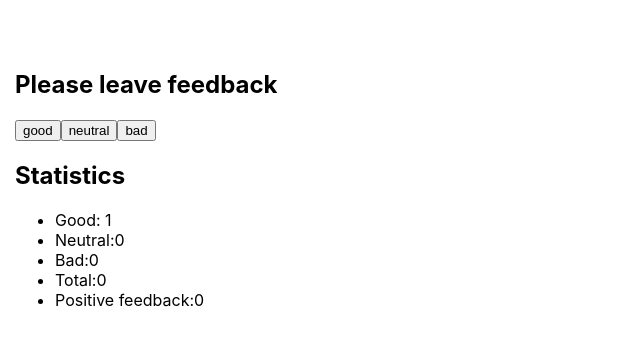
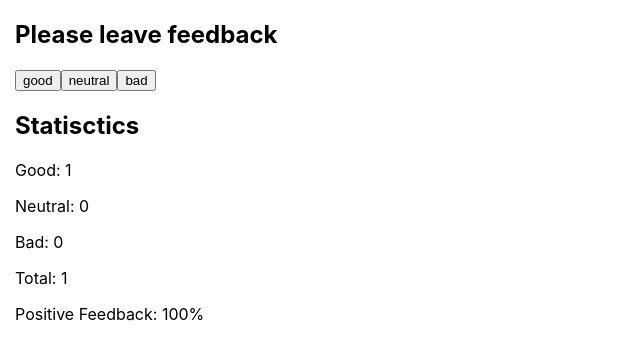
Before and after one commit to Olek9508/goit-react-hw-02-feedback, a React (Create React App) app: page / in a window 1280 px wide. Both pictures are taken after a click on the button "good". Shown: the top 360 px of the page, without its empty margins (0-640 px from the left). Built offline with nearby package versions, Linux system fonts and the light colour scheme.

Commit message:
change the structure

```diff
--- a/src/components/App/App.jsx
+++ b/src/components/App/App.jsx
@@ -1,7 +1,9 @@
-import { Container, Section } from "./App.styled";
-import { Stats } from "components/Statistic/Statistic";
-// import { FeedbackOptions } from "components/Feeedback/FeedbackOptions";
 import { Component } from "react";
+import { Section } from "components/Section/Section";
+import { Notification } from "components/Notificate/Notification";
+import { Statistics } from "../Statistic/Statistic";
+import { FeedbackOptions } from "../Feeedback/FeedbackOptions"
+import { Container } from "./App.styled";
 
 export class App extends Component{
   state = {
@@ -10,14 +12,51 @@ export class App extends Component{
   bad: 0,
   }
 
-  render() {
-    return (
-      <Container>
-      <Section title = "Feedback statisctisc">
-        <Stats good={0} neutral={0} bad={0} total={0} positivePercentage={0} />
-      </Section>
-      </Container>
+  onHandleClick = (key) => {
+    this.setState(prevState => {
+      return {
+        [key]: prevState[key] + 1
+      }
+    })
+  }
+
+
+  countTotalFeedback(){
+      const object = this.state;
+        return Object.values(object).reduce(
+        (total, item) => total + item, 0
     );
   }
 
+  countPositiveFeedbackPercentage() {
+    const totalAmount = this.countTotalFeedback();
+    return Math.round((this.state.good/totalAmount) *100) + "%";
+  };
+
+    render() {
+      const { good, neutral, bad } = this.state;
+
+      return (
+          <Container>
+          <div>
+            <FeedbackOptions
+            options={Object.keys(this.state)}
+            onLeaveFeedback={this.onHandleClick}
+            />
+
+            <Section title="Statisctics">
+              {this.countTotalFeedback() > 0 ?( <Statistics
+              good={good}
+              neutral={neutral}
+              bad={bad}
+              total={ this.countTotalFeedback()}
+              positiveFeedbackPercentage = {this.countPositiveFeedbackPercentage()}
+              />)
+              : (<Notification message="There is no feedback"/>)
+            }
+              </Section>
+          </div>
+          </Container>
+        )
+    }
 };
--- a/src/components/App/App.styled.jsx
+++ b/src/components/App/App.styled.jsx
@@ -7,7 +7,3 @@ export const Container = styled.div`
   margin-left: auto;
   margin-right: auto;`
   ;
-
-export const Section = styled.section`
-  padding-top: 50px;
-`
--- a/src/components/Feeedback/FeedbackOptions.jsx
+++ b/src/components/Feeedback/FeedbackOptions.jsx
@@ -0,0 +1,10 @@
+export const FeedbackOptions = ({ options, onLeaveFeedback }) => {
+    return (
+    <div>
+        <h2>Please leave feedback</h2>
+            {options.map(key => (
+                <button key={key} onClick={() => onLeaveFeedback(key)}>{key }</button>
+            ))}
+    </div>
+    )
+}
--- /dev/null
+++ b/src/components/Notificate/Notification.jsx
@@ -0,0 +1,5 @@
+export const Notification = ({message}) => {
+    return (
+        <h2>{message}</h2>
+    )
+}
--- /dev/null
+++ b/src/components/Section/Section.jsx
@@ -0,0 +1,8 @@
+export const Section = ({title, children}) => {
+    return (
+        <div>
+            <h2>{title}</h2>
+            {children}
+        </div>
+    )
+}
--- a/src/components/Statistic/Statistic.jsx
+++ b/src/components/Statistic/Statistic.jsx
@@ -1,66 +1,13 @@
-import { Component } from "react";
-
-export class Stats extends Component {
-
-static defaultProps = {
-    good: 0,
-    neutral: 0,
-    bad: 0,
-    total: 0,
-    positivePercentage: 0,
-    }
-
-state = {
-  good: this.props.good,
-  neutral: this.props.neutral,
-  bad: this.props.bad,
-}
-
-
-    onHandleClick = (key) =>{
-        this.setState(prevState => {
-            return {
-            [key]:prevState[key]+1
-        }
-    })
-    }
-
-    countTotalFeedback() {
-        Object.values(this.state).reduce(
-            (total, item) => total + item, 0
-        );
-     };
-
-    countPositiveFeedbackPercentage() { };
-
-    render() {
-
-        const { good, neutral, bad } = this.state;
-        const { total, positivePercentage } = this.props;
-        const { onHandleClick  } = this;
-
-        return (
-        <div>
-            <div>
-                <h2>Please leave feedback</h2>
-                    {Object.keys(this.state).map(key => (
-                        <button key={key} onClick={() => onHandleClick(key)}>{key }</button>
-                    ))}
-            </div>
-
-        <div>
-        <h2>Statistics</h2>
-        <ul>
-            <li>Good: {good}</li>
-            <li>Neutral:{neutral}</li>
-            <li>Bad:{bad}</li>
-            <li>Total:{total}</li>
-            <li>Positive feedback:{positivePercentage }</li>
-        </ul>
-        </div>
+export const Statistics = ({good, neutral, bad, total, positiveFeedbackPercentage }) => {
+    return (
+    <div>
+        <p>Good: {good}</p>
+        <p>Neutral: {neutral}</p>
+        <p>Bad: {bad}</p>
+        <p>Total: {total}</p>
+        <p>Positive Feedback: {positiveFeedbackPercentage}</p>
     </div>
-        )
-    }
+    )
 }
 
 
```
